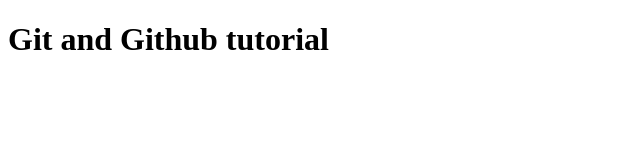
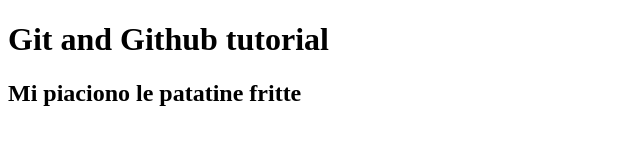
Before and after one commit to AlessandroManuelDandea/demo-repo, a plain HTML site: page pages/index.html in a window 1280 px wide. Shown: the whole page, without its empty margins (0-640 px from the left). Drawn offline with Linux system fonts and the light colour scheme.

Commit message:
version 0.0.2

```diff
--- a/pages/index.html
+++ b/pages/index.html
@@ -10,7 +10,7 @@
         <h1>Git and Github tutorial</h1>
     </header>
     <main>
-
+        <h2>Mi piaciono le patatine fritte</h2>
     </main>
     <footer>
 
```
